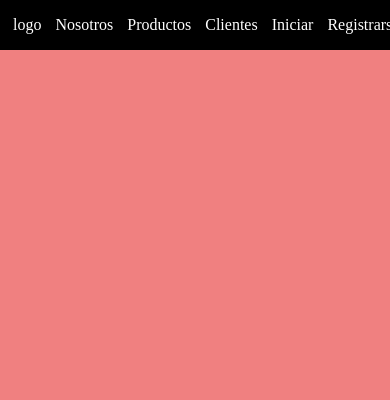
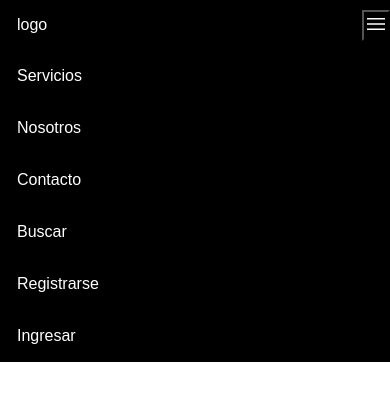
Before and after one commit to EmmanuelSanchgDev/nav-bar, a plain HTML site: page index.html in a window 390 px wide. Drawn offline with nearby package versions, Linux system fonts and the light colour scheme.

Commit message:
se hicieron cambios Responsive

```diff
--- a/index.css
+++ b/index.css
@@ -8,53 +8,115 @@ html {
 }
 body {
     font-size: 1.6rem;
+    font-family: Arial, Helvetica, sans-serif;
+}
+.mobile {
+    display: none;
+}
 
-    background-color: lightcoral;
-}
-a {
-    text-decoration: none;
-}
-header {
-    width: 100vw;
-    background-color: aqua;
-}
 .nav {
     width: 100%;
+    background-color: #000;
     height: 5rem;
-    padding: 1rem;
-    background-color: #000;
 }
 
-.nav-list {
+.desktop {
+    width: 100%;
     height: 100%;
     display: flex;
     justify-content: space-between;
     align-items: center;
 }
-.nav-list div {
-    display: flex;
-    height: 100%;
+
+.logo {
+    color: #fff;
+    padding-left: 1.7rem;
 }
-.nav-list div li {
-    margin-left: 0.8rem;
-}
-.nav-list li {
-    height: 100%;
-    list-style: none;
+
+.primario,
+.secundario {
     display: flex;
 }
 
-li a {
-    color: #fff;
-    height: 100%;
-    padding: 0 0.3rem 0;
-    display: flex;
-    align-items: center;
+li {
+    list-style-type: none;
 }
 
-.nav-list li a:hover {
+li a {
+    text-decoration: none;
+    color: #fff;
+    padding: 1.7rem 1.7rem;
+    display: block;
+    width: 100%;
+}
+
+li a:hover {
+    color: #000;
     background-color: #fff;
-    color: #000;
-    border: none;
-    border-radius: 0.5rem;
 }
+
+
+.mini {
+    display: none;
+}
+
+@media screen and (max-width: 650px) {
+    .secundario {
+        display: none;
+    }
+
+    .mini {
+        display: block;
+        position: relative;
+    }
+
+    .sub-menu {
+        display: flex;
+        flex-direction: column;
+        justify-content: space-evenly;
+        position: absolute;
+        background-color: #000;
+        top: 5rem;
+        right: 0;
+        height: 150px;
+        display: none;
+    }
+
+    .accion:hover .sub-menu {
+        display: block;
+    }
+}
+
+@media screen and (max-width: 450px) {
+    .desktop {
+        display: none;
+    }
+
+    .mobile {
+        display: block;
+    }
+
+    .material-symbols-outlined {
+    font-variation-settings:
+    'FILL' 0,
+    'wght' 400,
+    'GRAD' 0,
+    'opsz' 48
+    }
+
+    .header-mobile {
+        height: 5rem;
+        display: flex;
+        justify-content: space-between;
+        align-items: center;
+    }
+
+    .icon {
+        color: #fff;
+        background-color: #000;
+    }
+
+    .links-mobile {
+        background-color: #000;
+    }
+}
--- a/index.html
+++ b/index.html
@@ -1,28 +1,62 @@
 <!DOCTYPE html>
-<html lang="es">
+<html lang="en">
 <head>
     <meta charset="UTF-8">
     <meta http-equiv="X-UA-Compatible" content="IE=edge">
     <meta name="viewport" content="width=device-width, initial-scale=1.0">
+    <link rel="stylesheet" href="https://fonts.googleapis.com/css2?family=Material+Symbols+Outlined:opsz,wght,FILL,GRAD@20..48,100..700,0..1,-50..200" />
     <link rel="stylesheet" href="index.css">
-    <title>barra de navegacion</title>
+    <title>Inicio</title>
 </head>
 <body>
-    <header>
-        <nav class="nav">
-            <ul class="nav-list">
-                    <li><a href="#">logo</a></li>
-                    <div class="center">
-                        <li><a href="#">Nosotros</a></li>
-                        <li><a href="#">Productos</a></li>
-                        <li><a href="#">Clientes</a></li>
-                    </div>
-                    <div class="right">
-                        <li><a href="#">Iniciar</a></li>
+    <nav class="nav">
+        <section class="mobile">
+            <header class="header-mobile">
+                <figure class="logo">
+                    logo
+                </figure>
+                <div>
+                    <button type="button" class="icon">
+                        <span class="material-symbols-outlined">
+                            menu
+                        </span>
+                    </button>
+                </div>
+            </header>
+            <ul class="links-mobile">
+                <li><a href="#">Servicios</a></li>
+                <li><a href="#">Nosotros</a></li>
+                <li><a href="#">Contacto</a></li>
+                <li><a href="#">Buscar</a></li>
+                <li><a href="#">Registrarse</a></li>
+                <li><a href="#">Ingresar</a></li>
+            </ul>
+        </section>
+
+        <section class="desktop">
+            <figure class="logo">
+                logo
+            </figure>
+            <ul class="primario">
+                <li><a href="#">Servicios</a></li>
+                <li><a href="#">Nosotros</a></li>
+                <li><a href="#">Contacto</a></li>
+            </ul>
+            <ul class="secundario">
+                <li><a href="#">Buscar</a></li>
+                <li><a href="#">Registrarse</a></li>
+                <li><a href="#">Ingresar</a></li>
+            </ul>
+            <ul class="secundario mini">
+                <li class="accion"><a href="#">Mas</a>
+                    <ul class="sub-menu">
+                        <li><a href="#">Buscar</a></li>
                         <li><a href="#">Registrarse</a></li>
-                    </div>
+                        <li><a href="#">Ingresar</a></li>
+                    </ul>
+                </li>
             </ul>
-        </nav>
-    </header>
+        </section>
+    </nav>
 </body>
 </html>
```
